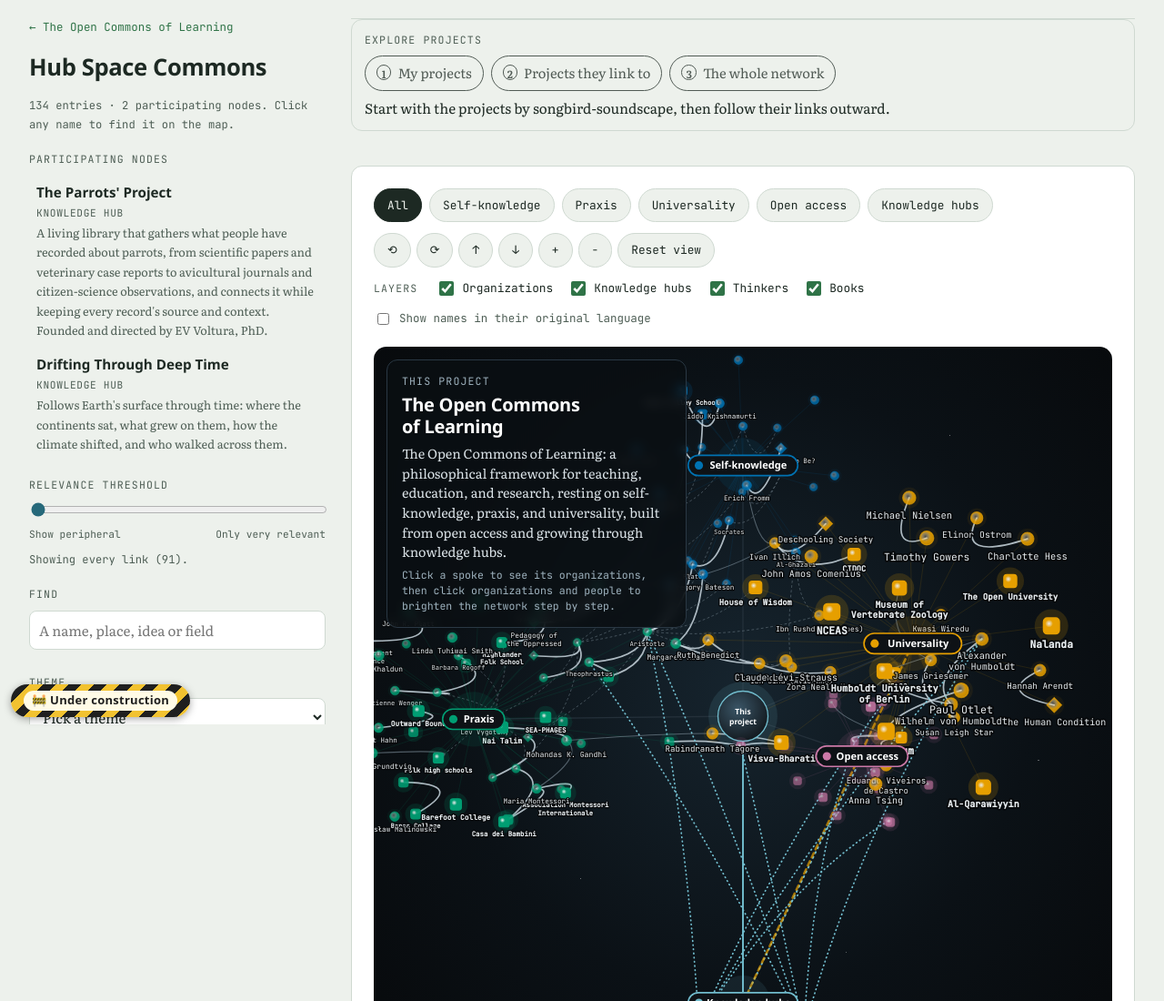
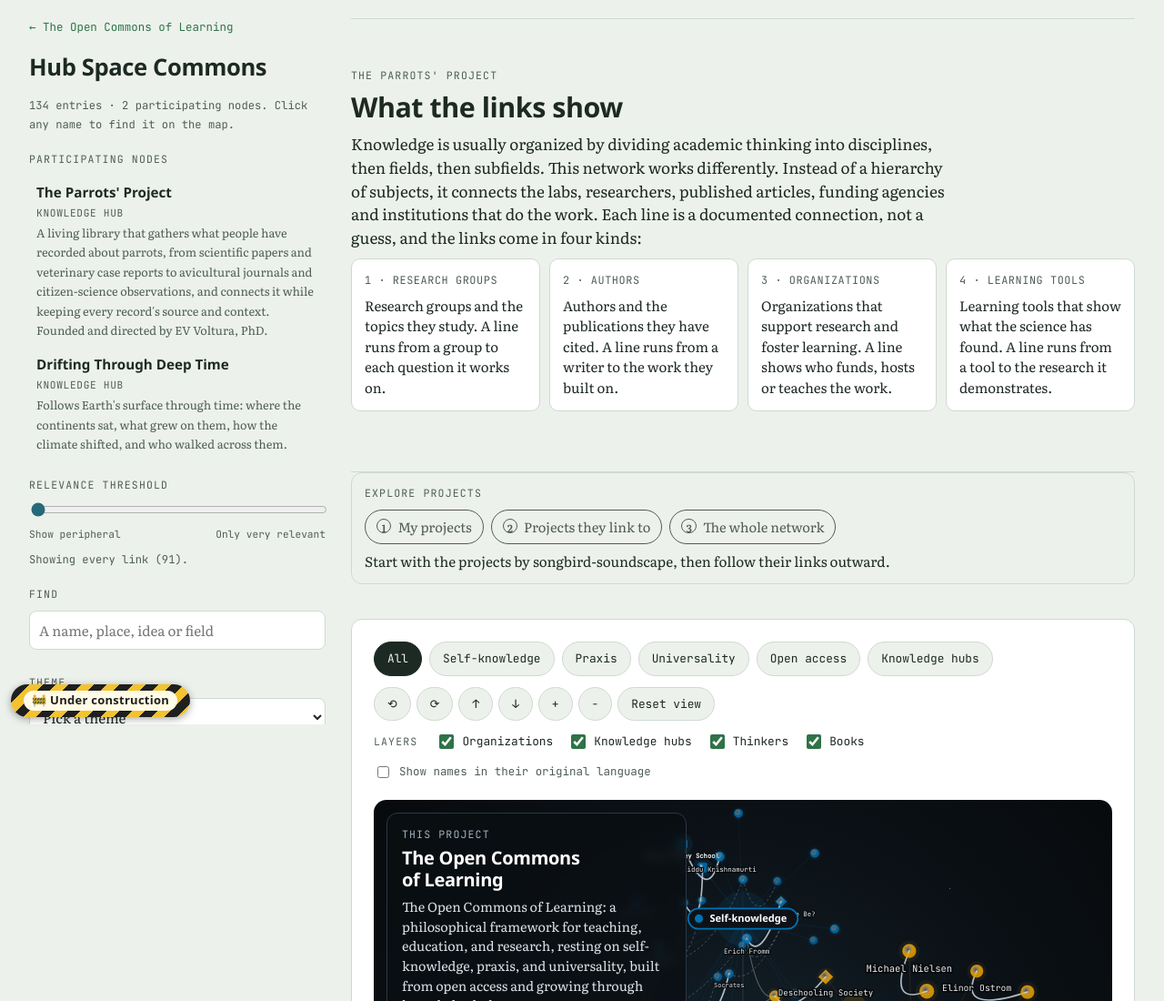
Before and after one commit to songbird-soundscape/open-commons, a plain HTML site: page network.html in a window 1280 px wide. Shown: the top 1100 px of the page at 91% size. Drawn offline with Linux system fonts and the light colour scheme; animation ran at ten frames a second; a web font is replaced by a local one.

Commit message:
Network page: what the links show; credit site administrator
Add a "What the links show" section (id parrots-project) to network.html:
the network connects labs, researchers, articles, funders and institutions
rather than subdividing disciplines, with four kinds of link. Replace
"Created by" with "Site administrator" in index.html and README.

Co-Authored-By: Claude Opus 5.5 <noreply@anthropic.com>

```diff
--- a/network.html
+++ b/network.html
@@ -669,6 +669,12 @@ footer{padding-block:40px 0;border-top:1px solid var(--rule);color:var(--ink-sof
 .hsc-side .foot a{color:var(--moss)}
 .hsc-main #project-network > .intro{display:none}
 .hsc-main #project-network{padding-top:0!important;margin-top:0!important}
+.links-show{display:grid;gap:10px;margin:0 0 14px;scroll-margin-top:12px}
+.links-show h2{margin:0}
+.links-show p.col{margin:0;line-height:1.5}
+.links-show .fitgrid{grid-template-columns:repeat(2,minmax(0,1fr))}
+@media (min-width:1280px){.links-show .fitgrid{grid-template-columns:repeat(4,minmax(0,1fr))}}
+@media (max-width:520px){.links-show .fitgrid{grid-template-columns:minmax(0,1fr)}}
 @media (max-width:900px){.hsc{grid-template-columns:minmax(0,1fr)}.hsc-side{position:static;max-height:none;order:2}}
 </style>
 </head>
@@ -712,6 +718,17 @@ footer{padding-block:40px 0;border-top:1px solid var(--rule);color:var(--ink-sof
   </div>
 </aside>
 <div class="hsc-main view">
+  <section id="parrots-project" class="links-show" aria-labelledby="ls-h">
+    <span class="label">The Parrots' Project</span>
+    <h2 id="ls-h">What the links show</h2>
+    <p class="col">Knowledge is usually organized by dividing academic thinking into disciplines, then fields, then subfields. This network works differently. Instead of a hierarchy of subjects, it connects the labs, researchers, published articles, funding agencies and institutions that do the work. Each line is a documented connection, not a guess, and the links come in four kinds:</p>
+    <div class="fitgrid">
+      <div><span class="from">1 · Research groups</span><p>Research groups and the topics they study. A line runs from a group to each question it works on.</p></div>
+      <div><span class="from">2 · Authors</span><p>Authors and the publications they have cited. A line runs from a writer to the work they built on.</p></div>
+      <div><span class="from">3 · Organizations</span><p>Organizations that support research and foster learning. A line shows who funds, hosts or teaches the work.</p></div>
+      <div><span class="from">4 · Learning tools</span><p>Learning tools that show what the science has found. A line runs from a tool to the research it demonstrates.</p></div>
+    </div>
+  </section>
   <section id="project-network" aria-labelledby="pn-h">
     <div class="intro col">
       <span class="label">The full network</span>
```
Also changed, not shown: index.html (+2 -2 lines), 1 other file.
